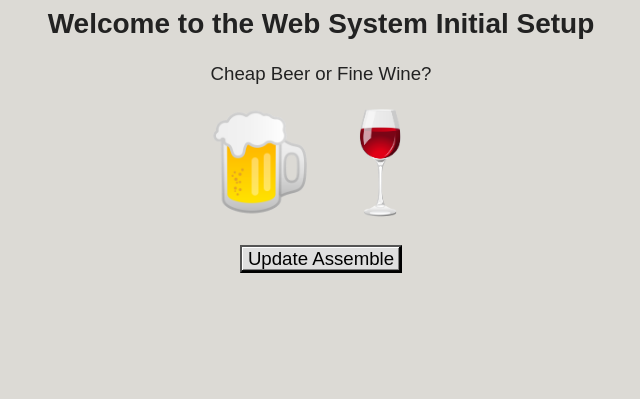
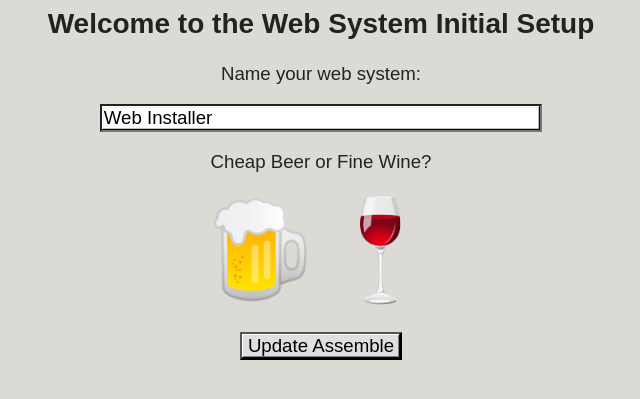
Before and after one commit to flossely/assemble, a PHP site: page / in a window 1280 px wide. Shown: the top 399 px of the page, without its empty margins (319-959 px from the left). Run offline with PHP 8.4, Linux system fonts and the light colour scheme.

Commit message:
Add new functionality

```diff
--- /dev/null
+++ b/define.php
@@ -0,0 +1,5 @@
+<?php
+$name = $_REQUEST['name'];
+$content = $_POST['content'];
+file_put_contents($name, $content);
+chmod($name, 0777);
--- a/index.php
+++ b/index.php
@@ -1,8 +1,20 @@
+<?php
+if (file_get_contents('name')) {
+    $projectTitleFile = file_get_contents('name');
+    if ($projectTitleFile != '') {
+        $projectTitle = $projectTitleFile;
+    } else {
+        $projectTitle = 'Web Installer';
+    }
+} else {
+    $projectTitle = 'Web Installer';
+}
+?>
 <html>
 <head>
 <meta name="viewport" content="width=device-width, initial-scale=1.0">
 <meta charset="UTF-8">
-<title>Assemble</title>
+<title><?=$projectTitle;?></title>
 <link rel="shortcut icon" href="favicon.png?rev=<?=time();?>" type="image/x-icon">
 <style>
 body, font, a, p, b, i, strong, em, li {
@@ -102,6 +114,22 @@ function get(key, host = '', pkg, repo, branch = '', user, bulk) {
     xmlhttp.open("GET","get.php?key="+key+"&host="+host+"&pkg="+pkg+"&repo="+repo+"&branch="+branch+"&user="+user,false);
     xmlhttp.send();
 }
+function define(name, content, bulk)
+{
+    var dataString = 'name=' + name + '&content=' + content;
+    $.ajax({
+        type: "POST",
+        url: "define.php",
+        data: dataString,
+        cache: false,
+        success: function(html) {
+            if (bulk !== true) {
+                document.location.reload();
+            }
+        }
+    });
+    return false;
+}
 function getPackage(layout) {
     if (layout == 'fine') {
         get('i','','from','base','','flossely',true);
@@ -126,10 +154,14 @@ function getPackage(layout) {
 </head>
 <body>
 <h2 align='center'>Welcome to the Web System Initial Setup</h2>
+<p align='center'>Name your web system:</p>
+<p align='center'>
+<input type='text' id='futureName' style="width:35%;" value="<?=$projectTitle;?>">
+</p>
 <p align='center'>Cheap Beer or Fine Wine?</p>
 <p align='center'>
-<img style="height:15%;position:relative;" src="sw.cheap.png" title="Cheap Beer" onclick="getPackage('cheap');">
-<img style="height:15%;position:relative;" src="sw.fine.png" title="Fine Wine" onclick="getPackage('fine');">
+<img style="height:15%;position:relative;" src="sw.cheap.png" title="Cheap Beer" onclick="define('name', document.getElementById('futureName').value, true); getPackage('cheap');">
+<img style="height:15%;position:relative;" src="sw.fine.png" title="Fine Wine" onclick="define('name', document.getElementById('futureName').value, true); getPackage('fine');">
 </p>
 <p align='center'>
 <input type="button" onclick="get('i','','from','assemble','','flossely',false);" value="Update Assemble">
```
